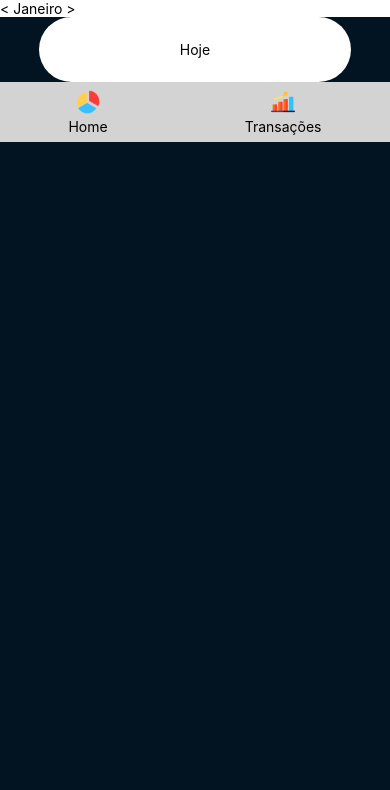
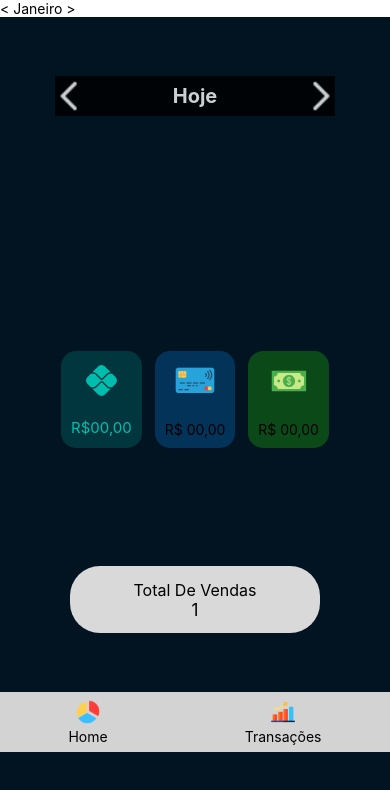
Before and after one commit to ViniSouza001/micro-bills, a React Native app in the folder app/: screen /Home in a window 390 px wide. Shown: the top 790 px of the page. Built offline with nearby package versions, Linux system fonts and the light colour scheme.

Commit message:
Ultima alteracao: 29/09/2023

```diff
--- a/app/components/Screens/Header/Header.js
+++ b/app/components/Screens/Header/Header.js
@@ -22,7 +22,7 @@ function Header() {
   };
 
   return (
-    <View style={{ flexDirection: 'row', alignItems: 'center', backgroundColor: "#fff" }}>
+    <View style={{ flexDirection: 'row', alignItems: 'center', backgroundColor: "#fff"}}>
       <TouchableOpacity onPress={goToPreviousMonth}>
         <Text>{'<'}</Text>
       </TouchableOpacity>
--- a/app/components/Screens/HomeScreen.js
+++ b/app/components/Screens/HomeScreen.js
@@ -11,9 +11,30 @@ export default function HomeScreen() {
             <Header />
             <View style={styles.diario}>
                 <View style={styles.hoje}>
-                    <Image source={require('../../assets/images/seta_esquerda.png')} />
-                    <Text>Hoje</Text>
-                    <Image source={require('../../assets/images/seta_direita.png')} />
+                    <Image style={styles.seta} source={require('../../assets/images/seta_esquerda.png')} />
+                    <Text style={styles.text}>Hoje</Text>
+                    <Image style={styles.seta} source={require('../../assets/images/seta_direita.png')} />
+                </View>
+                <View style={styles.grafico}>
+                    {/* VIEW -> reservada para o gráfico */}
+                </View>
+                    <View style={styles.cards}>
+                        <View style={[styles.card, styles.divPix]}>
+                            <Image source={require('../../assets/images/pix.png')} />
+                            <Text style={styles.txtPix}>R$00,00</Text>
+                        </View>
+                        <View style={[styles.card, styles.cartao]}>
+                            <Image source={require('../../assets/images/cartao.png')} />
+                            <Text style={styles.txtCartao}>R$ 00,00</Text>
+                        </View>
+                        <View style={[styles.card, styles.dinheiro]}>
+                            <Image source={require('../../assets/images/money.png')} />
+                            <Text style={styles.txtDinheiro}>R$ 00,00</Text>
+                        </View>
+                    </View>
+                <View style={styles.totalDeVendas}>
+                        <Text style={styles.txtVendas}>Total De Vendas</Text>
+                        <Text style={styles.txtNumberVendas}>1</Text>
                 </View>
             </View>
             <Footer />
--- a/app/components/stylesheets/homeScreen.styles.js
+++ b/app/components/stylesheets/homeScreen.styles.js
@@ -1,20 +1,77 @@
 import { StyleSheet } from "react-native";
 
 const styles = StyleSheet.create({
-    diario:{
-        width: '90%',
-    },
-    hoje: {
-        color: "white",
-    },
+
     diario: {
         width: '80%',
-        backgroundColor: "white",
         borderRadius: 50,
         alignItems: 'center',
         alignSelf: 'center',
-        justifyContent: 'center'
-    }
+        justifyContent: 'space-around',
+        flexDirection: 'column',
+        height: '80%',
+    },
+    hoje: {
+
+        color: "white",
+        backgroundColor: "#000000", opacity: 0.8,
+        flexDirection: 'row',
+        alignItems: 'center',
+        justifyContent: 'space-between',
+        width: '90%'
+    },
+    text: {
+        color: "white",
+        fontWeight: 'bold',
+        fontSize: 20
+    },
+    seta: {
+        width: 18,
+        height: 30,
+        margin: 5
+    },
+    cards: {
+        flexDirection: 'row',
+        justifyContent:'space-around',
+        width: '90%',
+    },
+
+    card: {
+        alignItems:'center',
+        justifyContent: 'center',
+        padding:10,
+        borderRadius:15,
+        gap: 20
+    },
+    divPix: {
+        backgroundColor: "#00BDAE33"
+    },
+    cartao: {
+        backgroundColor:'#0D7BDA4D'
+    },
+    dinheiro: {
+        backgroundColor:'#23C8004D'
+    },
+    txtPix:{
+        color:'#00BDAE',
+        fontSize: 15
+    },
+    txtNumberVendas:{
+        color:'#000',
+        fontSize:17
+    },
+    txtVendas:{
+        color:'#000',
+        fontSize:16
+    },
+    totalDeVendas:{
+        width:'80%',
+        height:'10%',
+        backgroundColor:'#D9D9D9',
+        alignItems: 'center',
+        justifyContent: 'center',
+        borderRadius: 30
+    },
 })
 
 export default styles
```
